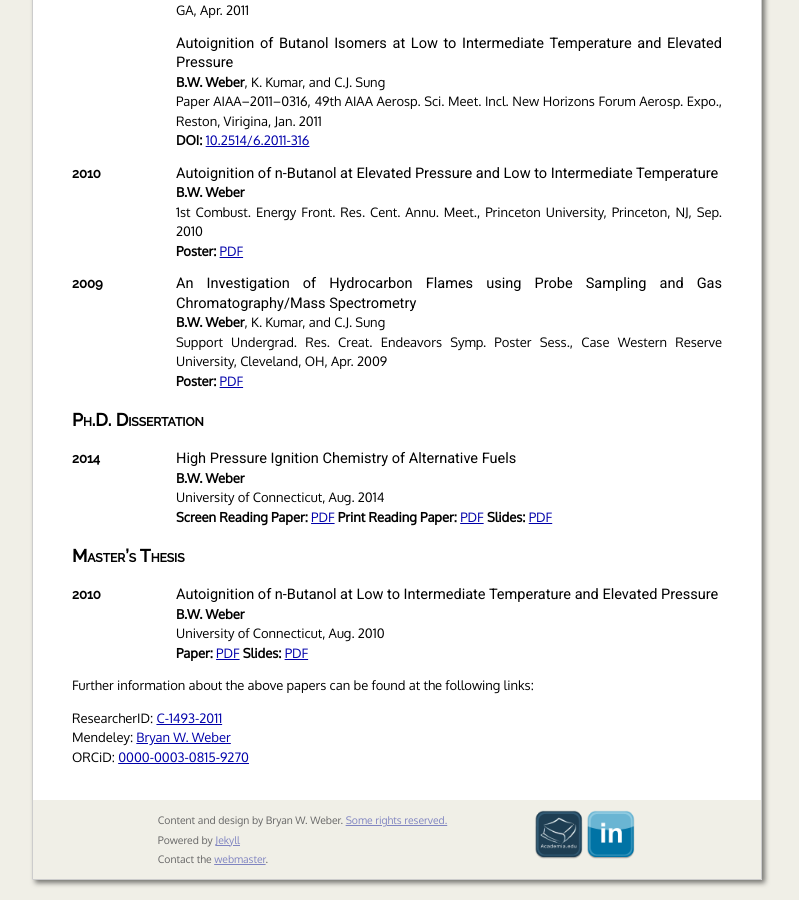
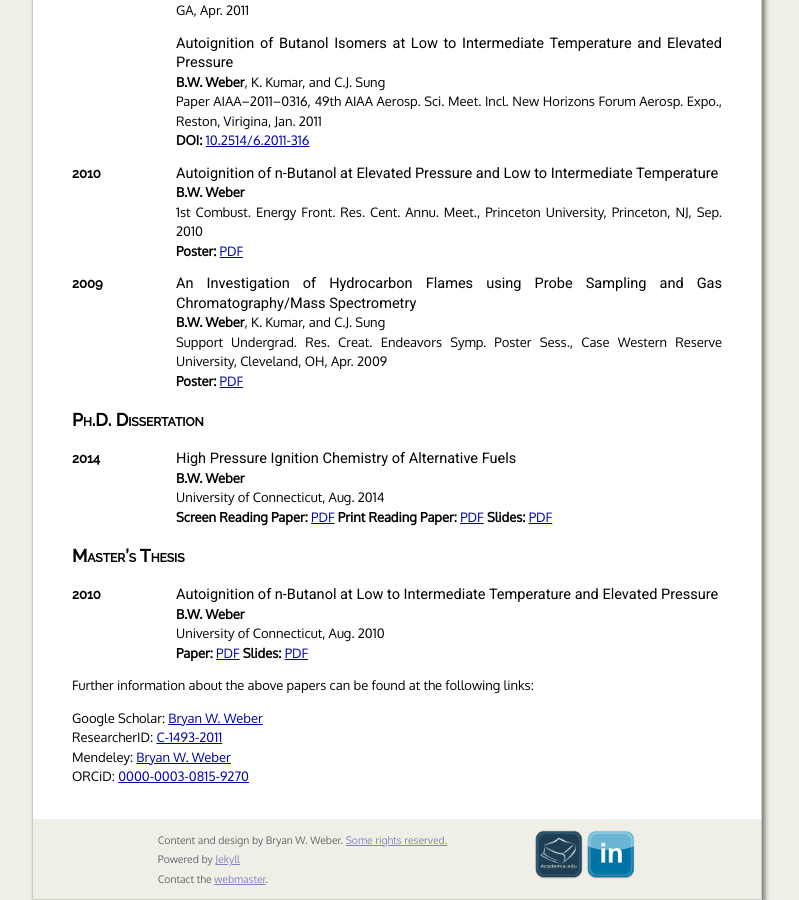
Before and after one commit to bryanwweber/bryanwweber.github.io, a Jekyll site: the page built from work/index.md, in a window 1280 px wide and 900 px high, scrolled down 2650 px. Shown: the whole window, without its empty margins (243-1042 px from the left). Built offline with Jekyll 4.4.1, drawn with Linux system fonts in a browser that asks for light colours; some web fonts are replaced.

Commit message:
Add Google Scholar Profile

```diff
--- a/work/index.md
+++ b/work/index.md
@@ -17,6 +17,7 @@ computational analysis of reaction mechanisms for combustion
 
 Further information about the above papers can be found at the following links:
 
+Google Scholar: [Bryan W. Weber](https://scholar.google.com/citations?user=48LLBNMAAAAJ&hl=en){:target="_blank"}
 ResearcherID: [C-1493-2011](http://www.researcherid.com/rid/C-1493-2011){:target="_blank"}
 Mendeley: [Bryan W. Weber](http://www.mendeley.com/profiles/bryan-w-weber/){:target="_blank"}
 ORCiD: [0000-0003-0815-9270](http://orcid.org/0000-0003-0815-9270){:target="_blank"}
```
